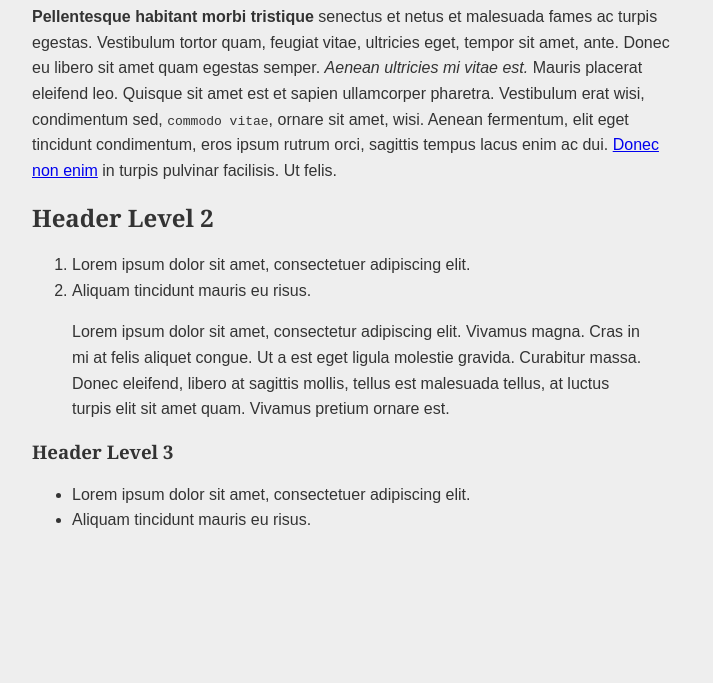
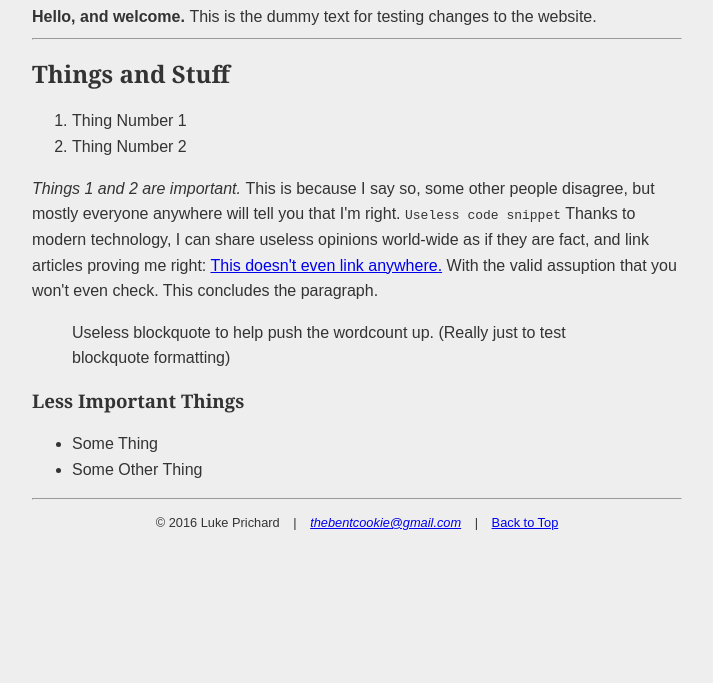
Before and after one commit to BentCookie/bentcookie.github.io, a plain HTML site: page index.html in a window 1280 px wide. Shown: the part 117-800 px from the top of the page, without its empty margins (283-996 px from the left). Drawn offline with Linux system fonts and the light colour scheme.

Commit message:
General Framework
Rewrote Lorem Ipsum, added footer, header, main and nav. Added main to
stylesheet. Renamed and moved stylesheet.

```diff
--- /dev/null
+++ b/css/main.css
@@ -0,0 +1,29 @@
+body {
+  background:#EEE;
+  color:#333;
+  font-family:sans-serif;
+  font-size:100%;
+  line-height:1.6;
+  margin:20px auto;
+  max-width:650px;
+  padding:20px 20px;
+}
+
+footer {
+    text-align:center;
+    font-size:0.8em;
+}
+
+footer ul {
+    padding:0; /*Browser defaults are annoying*/
+}
+
+footer li{
+    display:inline-block;
+    padding:0 5px;
+}
+
+h1,h2,h3 {
+  font-family:Georgia, Times, serif;
+  line-height:1.2;
+}
--- a/index.html
+++ b/index.html
@@ -10,7 +10,7 @@
     <meta name="viewport" content="width=device-width, initial-scale=1">
     <!-- End Metadata -->
     <title>BentCookie</title>
-    <link rel="stylesheet" type="text/css" href="style.css">
+    <link rel="stylesheet" type="text/css" href="css/main.css">
     <!-- Google Analytics -->
     <script>
   (function(i,s,o,g,r,a,m){i['GoogleAnalyticsObject']=r;i[r]=i[r]||function(){
@@ -25,18 +25,37 @@
     <!-- End Google Analytics -->
   </head>
   <body>
-    <h1>HTML Ipsum Presents</h1>
-<p><strong>Pellentesque habitant morbi tristique</strong> senectus et netus et malesuada fames ac turpis egestas. Vestibulum tortor quam, feugiat vitae, ultricies eget, tempor sit amet, ante. Donec eu libero sit amet quam egestas semper. <em>Aenean ultricies mi vitae est.</em> Mauris placerat eleifend leo. Quisque sit amet est et sapien ullamcorper pharetra. Vestibulum erat wisi, condimentum sed, <code>commodo vitae</code>, ornare sit amet, wisi. Aenean fermentum, elit eget tincidunt condimentum, eros ipsum rutrum orci, sagittis tempus lacus enim ac dui. <a href="#">Donec non enim</a> in turpis pulvinar facilisis. Ut felis.</p>
-<h2>Header Level 2</h2>
-<ol>
-   <li>Lorem ipsum dolor sit amet, consectetuer adipiscing elit.</li>
-   <li>Aliquam tincidunt mauris eu risus.</li>
-</ol>
-<blockquote><p>Lorem ipsum dolor sit amet, consectetur adipiscing elit. Vivamus magna. Cras in mi at felis aliquet congue. Ut a est eget ligula molestie gravida. Curabitur massa. Donec eleifend, libero at sagittis mollis, tellus est malesuada tellus, at luctus turpis elit sit amet quam. Vivamus pretium ornare est.</p></blockquote>
-<h3>Header Level 3</h3>
-<ul>
-   <li>Lorem ipsum dolor sit amet, consectetuer adipiscing elit.</li>
-   <li>Aliquam tincidunt mauris eu risus.</li>
-</ul>
+  <a name="top"></a>
+    <nav>
+    </nav>
+      <header>
+        <h1>Main Test Page</h1>
+        <aside><strong>Hello, and welcome. </strong>This is the dummy text for testing changes to the website.</aside>
+        <hr>
+      </header>
+      <h2>Things and Stuff</h2>
+      <ol>
+        <li>Thing Number 1</li>
+        <li>Thing Number 2</li>
+      </ol>
+       <p><em>Things 1 and 2 are important. </em>This is because I say so, some other people disagree, but mostly everyone anywhere will tell you that I'm right.  <code>Useless code snippet</code> Thanks to modern technology, I can share useless opinions world-wide as if they are fact, and link articles proving me right: <a href="#">This doesn't even link anywhere.</a> With the valid assuption that you won't even check. This concludes the paragraph.</p>
+      <blockquote><p>Useless blockquote to help push the wordcount up. (Really just to test blockquote formatting)</p></blockquote>
+      <h3>Less Important Things</h3>
+      <ul>
+        <li>Some Thing</li>
+        <li>Some Other Thing</li>
+      </ul>
+      <footer>
+      <hr>
+        <ul>
+        <li>&copy 2016 Luke Prichard</li>
+        <li>|</li>
+        <li><address>
+        <a href="mailto:thebentcookie@gmail.com">thebentcookie@gmail.com</a>
+        </address></li>
+        <li>|</li>
+        <li><a href='#top'>Back to Top</a></li>
+        </ul>
+      </footer>
   </body>
 </html>
--- a/style.css
+++ /dev/null
@@ -1,15 +0,0 @@
-body {
-  background: #EEEEEE;
-  color: #333333;
-  font-family: sans-serif;
-  font-size: 100%;
-  line-height: 1.6;
-  margin: 20px auto;
-  max-width: 650px;
-  padding: 20px 20px;
-}
-
-h1,h2,h3 {
-  font-family: Georgia, Times, serif;
-  line-height: 1.2;
-}
```
